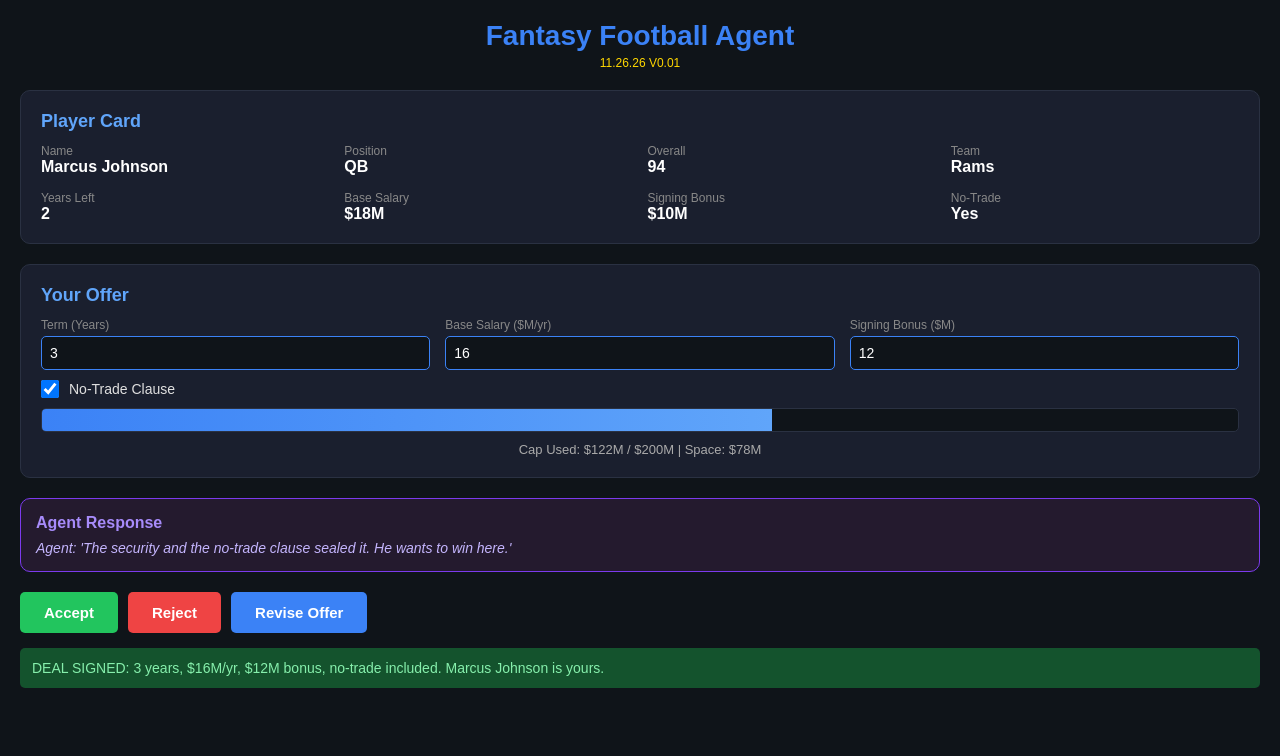
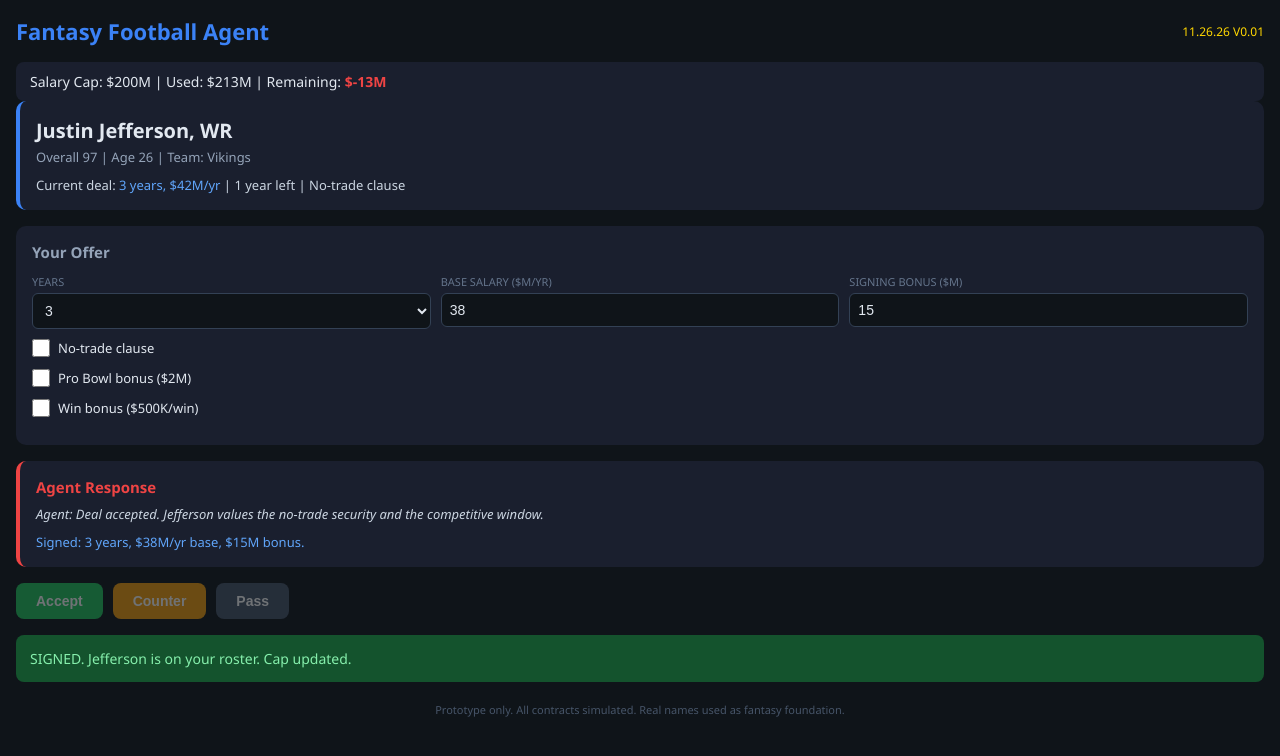
Before and after one commit to terryfamily716/Fantasy-Contract-League, a plain HTML site: page index.html in a window 1280 px wide. Both pictures are taken after a click on the button "Accept". Drawn offline with Linux system fonts and the light colour scheme.

Commit message:
11.26.26 V0.01 - Negotiation screen prototype: player card, offer panel, agent counter with reasoning, accept/counter/pass, live cap tracker. Dark theme.

```diff
--- a/index.html
+++ b/index.html
@@ -6,38 +6,39 @@
 <title>Fantasy Football Agent - V0.01</title>
 <style>
   * { margin: 0; padding: 0; box-sizing: border-box; }
-  body { background: #0f1419; color: #e0e0e0; font-family: Arial, sans-serif; padding: 20px; }
-  .header { text-align: center; margin-bottom: 20px; }
-  .header h1 { color: #3b82f6; font-size: 28px; }
-  .header .version { color: #FFD700; font-size: 12px; margin-top: 4px; }
-  .card { background: #1a1f2e; border-radius: 10px; padding: 20px; margin-bottom: 20px; border: 1px solid #2a3142; }
-  .card h2 { color: #60a5fa; font-size: 18px; margin-bottom: 12px; }
-  .player-info { display: flex; flex-wrap: wrap; gap: 15px; margin-bottom: 15px; }
-  .info-item { flex: 1; min-width: 120px; }
-  .info-item .label { color: #888; font-size: 12px; }
-  .info-item .value { color: #fff; font-size: 16px; font-weight: bold; }
-  .contract-row { display: flex; flex-wrap: wrap; gap: 15px; }
-  .field { flex: 1; min-width: 140px; }
-  .field label { display: block; color: #888; font-size: 12px; margin-bottom: 4px; }
-  .field input, .field select { width: 100%; background: #0f1419; border: 1px solid #3b82f6; color: #fff; padding: 8px; border-radius: 5px; font-size: 14px; }
-  .toggle-row { display: flex; align-items: center; gap: 10px; margin-top: 10px; }
+  body { background: #0f1419; color: #e2e8f0; font-family: 'Segoe UI', Arial, sans-serif; padding: 16px; }
+  .header { display: flex; justify-content: space-between; align-items: center; margin-bottom: 16px; }
+  .header h1 { font-size: 22px; color: #3b82f6; }
+  .version { color: #FFD700; font-size: 12px; }
+  .cap-tracker { background: #1a1f2e; border-radius: 8px; padding: 10px 14px; font-size: 14px; }
+  .cap-tracker .remaining { color: #60a5fa; font-weight: bold; }
+  .player-card { background: #1a1f2e; border-radius: 10px; padding: 16px; margin-bottom: 16px; border-left: 4px solid #3b82f6; }
+  .player-card .name { font-size: 20px; font-weight: bold; }
+  .player-card .meta { color: #94a3b8; font-size: 13px; margin-top: 4px; }
+  .current-deal { margin-top: 10px; font-size: 13px; color: #cbd5e1; }
+  .current-deal span { color: #60a5fa; }
+  .offer-panel { background: #1a1f2e; border-radius: 10px; padding: 16px; margin-bottom: 16px; }
+  .offer-panel h2 { font-size: 15px; margin-bottom: 12px; color: #94a3b8; }
+  .field-row { display: flex; gap: 10px; margin-bottom: 10px; flex-wrap: wrap; }
+  .field { flex: 1; min-width: 120px; }
+  .field label { display: block; font-size: 11px; color: #64748b; margin-bottom: 4px; text-transform: uppercase; }
+  .field input, .field select { width: 100%; background: #0f1419; border: 1px solid #334155; border-radius: 6px; color: #e2e8f0; padding: 8px; font-size: 14px; }
+  .toggle-row { display: flex; align-items: center; gap: 8px; margin-bottom: 12px; font-size: 13px; }
   .toggle-row input { width: 18px; height: 18px; }
-  .toggle-row label { color: #e0e0e0; font-size: 14px; }
-  .cap-bar { background: #0f1419; border-radius: 5px; height: 24px; margin: 10px 0; overflow: hidden; border: 1px solid #2a3142; }
-  .cap-fill { background: linear-gradient(90deg, #3b82f6, #60a5fa); height: 100%; transition: width 0.3s; }
-  .cap-text { text-align: center; font-size: 13px; margin-top: 4px; color: #aaa; }
-  .agent-box { background: #241a2e; border: 1px solid #7c3aed; border-radius: 10px; padding: 15px; margin-bottom: 20px; }
-  .agent-box h3 { color: #a78bfa; font-size: 16px; margin-bottom: 8px; }
-  .agent-reasoning { color: #c4b5fd; font-size: 14px; font-style: italic; }
+  .agent-response { background: #1a1f2e; border-radius: 10px; padding: 16px; margin-bottom: 16px; border-left: 4px solid #ef4444; display: none; }
+  .agent-response h2 { font-size: 15px; margin-bottom: 8px; color: #ef4444; }
+  .agent-response .reasoning { font-size: 13px; color: #cbd5e1; font-style: italic; }
+  .agent-response .counter-terms { margin-top: 10px; font-size: 13px; color: #60a5fa; }
   .buttons { display: flex; gap: 10px; flex-wrap: wrap; }
-  .btn { padding: 12px 24px; border-radius: 5px; border: none; font-size: 15px; font-weight: bold; cursor: pointer; }
+  .btn { padding: 10px 20px; border-radius: 8px; border: none; font-size: 14px; font-weight: bold; cursor: pointer; }
   .btn-accept { background: #22c55e; color: #fff; }
-  .btn-reject { background: #ef4444; color: #fff; }
-  .btn-revise { background: #3b82f6; color: #fff; }
-  .btn:hover { opacity: 0.85; }
-  .result { margin-top: 15px; padding: 12px; border-radius: 5px; font-size: 14px; display: none; }
-  .result.success { background: #14532d; color: #86efac; display: block; }
-  .result.fail { background: #451a03; color: #fdba74; display: block; }
+  .btn-counter { background: #f59e0b; color: #fff; }
+  .btn-pass { background: #475569; color: #fff; }
+  .btn:disabled { opacity: 0.4; cursor: not-allowed; }
+  .result { margin-top: 16px; padding: 14px; border-radius: 8px; font-size: 14px; display: none; }
+  .result.success { background: #14532d; color: #86efac; }
+  .result.fail { background: #450a0a; color: #fca5a5; }
+  .roster-note { margin-top: 20px; font-size: 11px; color: #475569; text-align: center; }
 </style>
 </head>
 <body>
@@ -45,96 +46,88 @@
     <h1>Fantasy Football Agent</h1>
     <div class="version">11.26.26 V0.01</div>
   </div>
-
-  <div class="card">
-    <h2>Player Card</h2>
-    <div class="player-info">
-      <div class="info-item"><div class="label">Name</div><div class="value" id="playerName">Marcus Johnson</div></div>
-      <div class="info-item"><div class="label">Position</div><div class="value" id="playerPos">QB</div></div>
-      <div class="info-item"><div class="label">Overall</div><div class="value" id="playerOvr">94</div></div>
-      <div class="info-item"><div class="label">Team</div><div class="value" id="playerTeam">Rams</div></div>
+  <div class="cap-tracker">Salary Cap: $200M | Used: <span id="capUsed">$84M</span> | Remaining: <span class="remaining" id="capRemaining">$116M</span></div>
+  <div class="player-card">
+    <div class="name" id="playerName">Justin Jefferson, WR</div>
+    <div class="meta">Overall 97 | Age 26 | Team: Vikings</div>
+    <div class="current-deal">Current deal: <span>3 years, $42M/yr</span> | 1 year left | No-trade clause</div>
+  </div>
+  <div class="offer-panel">
+    <h2>Your Offer</h2>
+    <div class="field-row">
+      <div class="field"><label>Years</label><select id="years"><option>1</option><option>2</option><option selected>3</option><option>4</option><option>5</option></select></div>
+      <div class="field"><label>Base Salary ($M/yr)</label><input type="number" id="base" value="38" min="1" max="80"></div>
+      <div class="field"><label>Signing Bonus ($M)</label><input type="number" id="bonus" value="15" min="0" max="60"></div>
     </div>
-    <div class="contract-row">
-      <div class="info-item"><div class="label">Years Left</div><div class="value" id="yearsLeft">2</div></div>
-      <div class="info-item"><div class="label">Base Salary</div><div class="value" id="curSalary">$18M</div></div>
-      <div class="info-item"><div class="label">Signing Bonus</div><div class="value" id="curBonus">$10M</div></div>
-      <div class="info-item"><div class="label">No-Trade</div><div class="value" id="curNT">Yes</div></div>
-    </div>
+    <div class="toggle-row"><input type="checkbox" id="noTrade"><label for="noTrade">No-trade clause</label></div>
+    <div class="toggle-row"><input type="checkbox" id="proBowl"><label for="proBowl">Pro Bowl bonus ($2M)</label></div>
+    <div class="toggle-row"><input type="checkbox" id="winBonus"><label for="winBonus">Win bonus ($500K/win)</label></div>
   </div>
-
-  <div class="card">
-    <h2>Your Offer</h2>
-    <div class="contract-row">
-      <div class="field"><label>Term (Years)</label><input type="number" id="offerYears" value="3" min="1" max="5" oninput="updateCap()"></div>
-      <div class="field"><label>Base Salary ($M/yr)</label><input type="number" id="offerSalary" value="16" min="1" max="50" oninput="updateCap()"></div>
-      <div class="field"><label>Signing Bonus ($M)</label><input type="number" id="offerBonus" value="12" min="0" max="40" oninput="updateCap()"></div>
-    </div>
-    <div class="toggle-row">
-      <input type="checkbox" id="offerNT" checked onchange="updateCap()">
-      <label for="offerNT">No-Trade Clause</label>
-    </div>
-    <div class="cap-bar"><div class="cap-fill" id="capFill" style="width: 45%"></div></div>
-    <div class="cap-text" id="capText">Cap Used: $90M / $200M | Space: $110M</div>
+  <div class="agent-response" id="agentBox">
+    <h2>Agent Response</h2>
+    <div class="reasoning" id="agentReasoning"></div>
+    <div class="counter-terms" id="agentCounter"></div>
   </div>
-
-  <div class="agent-box">
-    <h3>Agent Response</h3>
-    <div class="agent-reasoning" id="agentReason">The agent is reviewing your offer...</div>
-  </div>
-
   <div class="buttons">
-    <button class="btn btn-accept" onclick="respond('accept')">Accept</button>
-    <button class="btn btn-reject" onclick="respond('reject')">Reject</button>
-    <button class="btn btn-revise" onclick="respond('revise')">Revise Offer</button>
+    <button class="btn btn-accept" id="btnAccept" onclick="makeDecision('accept')">Accept</button>
+    <button class="btn btn-counter" id="btnCounter" onclick="makeDecision('counter')">Counter</button>
+    <button class="btn btn-pass" id="btnPass" onclick="makeDecision('pass')">Pass</button>
   </div>
   <div class="result" id="resultBox"></div>
-
+  <div class="roster-note">Prototype only. All contracts simulated. Real names used as fantasy foundation.</div>
 <script>
   var capTotal = 200;
-  var capUsed = 90;
-
+  var capUsed = 84;
   function updateCap() {
-    var years = parseInt(document.getElementById("offerYears").value) || 0;
-    var salary = parseInt(document.getElementById("offerSalary").value) || 0;
-    var bonus = parseInt(document.getElementById("offerBonus").value) || 0;
-    var newTotal = capUsed - 18 - 10 + (salary * years) + bonus;
-    var pct = Math.min((newTotal / capTotal) * 100, 100);
-    document.getElementById("capFill").style.width = pct + "%";
-    var space = capTotal - newTotal;
-    document.getElementById("capText").textContent = "Cap Used: $" + newTotal + "M / $200M | Space: $" + space + "M";
-    if (newTotal > capTotal) {
-      document.getElementById("capFill").style.background = "linear-gradient(90deg, #ef4444, #fca5a5)";
+    var base = parseFloat(document.getElementById("base").value) || 0;
+    var bonus = parseFloat(document.getElementById("bonus").value) || 0;
+    var years = parseInt(document.getElementById("years").value) || 1;
+    var total = (base * years) + bonus;
+    var remaining = capTotal - capUsed - total;
+    document.getElementById("capUsed").textContent = "$" + (capUsed + total) + "M";
+    document.getElementById("capRemaining").textContent = "$" + remaining + "M";
+    document.getElementById("capRemaining").style.color = remaining < 20 ? "#ef4444" : "#60a5fa";
+  }
+  ["base", "bonus", "years"].forEach(function(id) {
+    document.getElementById(id).addEventListener("input", updateCap);
+  });
+  updateCap();
+  function makeDecision(decision) {
+    var base = parseFloat(document.getElementById("base").value) || 0;
+    var bonus = parseFloat(document.getElementById("bonus").value) || 0;
+    var years = parseInt(document.getElementById("years").value) || 1;
+    var noTrade = document.getElementById("noTrade").checked;
+    var proBowl = document.getElementById("proBowl").checked;
+    var winBonus = document.getElementById("winBonus").checked;
+    var agentBox = document.getElementById("agentBox");
+    var resultBox = document.getElementById("resultBox");
+    agentBox.style.display = "block";
+    resultBox.style.display = "block";
+    if (decision === "accept") {
+      document.getElementById("agentReasoning").textContent = "Agent: Deal accepted. Jefferson values the no-trade security and the competitive window.";
+      document.getElementById("agentCounter").textContent = "Signed: " + years + " years, $" + base + "M/yr base, $" + bonus + "M bonus" + (noTrade ? ", no-trade clause" : "") + (proBowl ? ", $2M Pro Bowl bonus" : "") + (winBonus ? ", $500K/win" : "") + ".";
+      resultBox.className = "result success";
+      resultBox.textContent = "SIGNED. Jefferson is on your roster. Cap updated.";
+      document.getElementById("btnAccept").disabled = true;
+      document.getElementById("btnCounter").disabled = true;
+      document.getElementById("btnPass").disabled = true;
+    } else if (decision === "counter") {
+      var counterYears = Math.min(years + 1, 5);
+      var counterBase = base + 4;
+      document.getElementById("agentReasoning").textContent = "Agent: Close, but Jefferson wants one more year and a bump. He's eyeing a ring and won't leave money on the table for a rebuilding team.";
+      document.getElementById("agentCounter").textContent = "Counter: " + counterYears + " years, $" + counterBase + "M/yr, $" + bonus + "M bonus" + (noTrade ? ", no-trade clause included" : "") + ".";
+      resultBox.className = "result fail";
+      resultBox.textContent = "Counter received. Revise your offer or pass.";
     } else {
-      document.getElementById("capFill").style.background = "linear-gradient(90deg, #3b82f6, #60a5fa)";
+      document.getElementById("agentReasoning").textContent = "Agent: Jefferson declines. He'd rather bet on himself with a contender.";
+      document.getElementById("agentCounter").textContent = "Player hits the open market. Other teams can now bid.";
+      resultBox.className = "result fail";
+      resultBox.textContent = "Passed. Jefferson is available to other teams.";
+      document.getElementById("btnAccept").disabled = true;
+      document.getElementById("btnCounter").disabled = true;
+      document.getElementById("btnPass").disabled = true;
     }
   }
-
-  function respond(action) {
-    var box = document.getElementById("resultBox");
-    var reason = document.getElementById("agentReason");
-    var years = document.getElementById("offerYears").value;
-    var salary = document.getElementById("offerSalary").value;
-    var bonus = document.getElementById("offerBonus").value;
-    var nt = document.getElementById("offerNT").checked;
-    if (action === "accept") {
-      box.className = "result success";
-      box.textContent = "DEAL SIGNED: " + years + " years, $" + salary + "M/yr, $" + bonus + "M bonus" + (nt ? ", no-trade included" : "") + ". Marcus Johnson is yours.";
-      reason.textContent = "Agent: 'The security and the no-trade clause sealed it. He wants to win here.'";
-    } else if (action === "reject") {
-      box.className = "result fail";
-      box.textContent = "REJECTED. The agent walked away. Marcus hits the open market.";
-      reason.textContent = "Agent: 'Not enough money or commitment. He's looking elsewhere.'";
-    } else {
-      box.className = "result";
-      box.style.display = "block";
-      box.style.background = "#1e3a5f";
-      box.style.color = "#93c5fd";
-      box.textContent = "COUNTER: Agent wants 4 years at $17M, $14M bonus, and a no-trade clause. He says playing time on a contender matters more than a bigger check on a loser.";
-      reason.textContent = "Agent: 'He'll take less if the path to a ring is real.'";
-    }
-  }
-
-  updateCap();
 </script>
 </body>
 </html>
```
